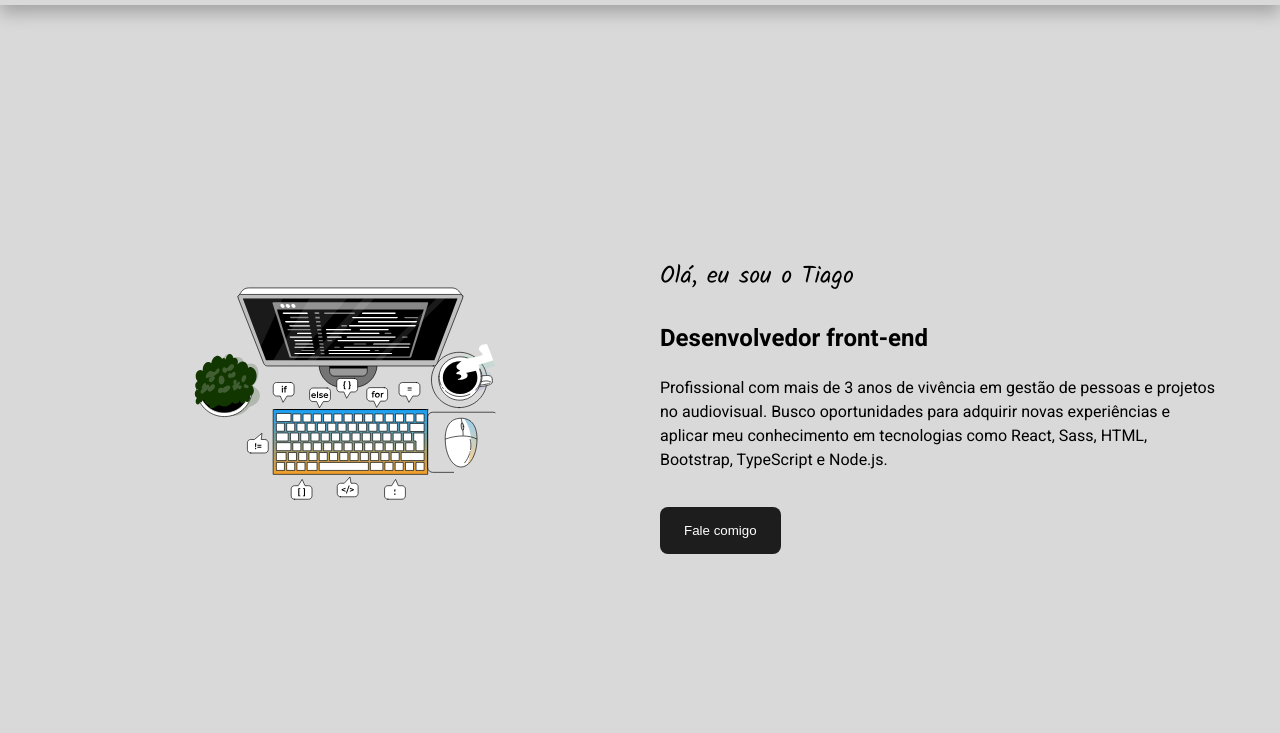
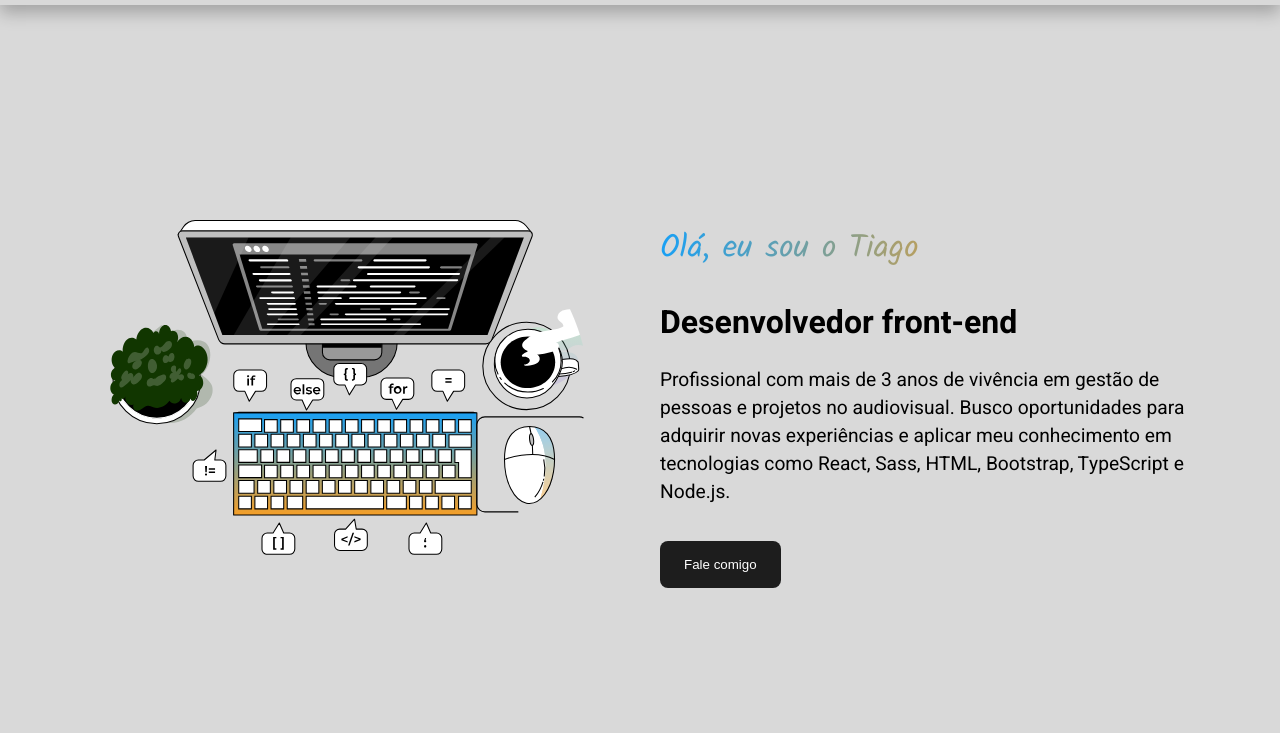
Before and after one commit to tiagocarmoo/tiago-carmo, a plain HTML site: page index.html in a window 1280 px wide. Shown: the part 67-800 px from the top of the page. Drawn offline with nearby package versions, Linux system fonts and the light colour scheme; some icons are missing.

Commit message:
change width screen

```diff
--- a/index.html
+++ b/index.html
@@ -48,7 +48,7 @@
                     <img src="./assets/pc-img.svg" alt="">
                 </div>
                 <div>
-                    <h2 class="textTest">Olá, eu sou o Tiago</h2>
+                    <h2 class="titleHello">Olá, eu sou o Tiago</h2>
                     <h1>Desenvolvedor front-end</h1>
                     <p>Profissional com mais de 3 anos de vivência em gestão de pessoas e projetos no audiovisual. Busco
                         oportunidades para adquirir novas experiências e aplicar meu conhecimento em tecnologias como
--- a/style.css
+++ b/style.css
@@ -117,13 +117,13 @@ header img {
     margin: 25px 0 20px;
 }
 
-.textTest {
+.titleHello {
     font-family: "Kalam", cursive;
     font-weight: 400;
-    /* background-size: 65%;
+    background-size: 65%;
     background-image: linear-gradient(90deg, rgba(55,52,110,1) 0%, rgba(255,255,255,1) 0%, rgba(24,160,245,1) 0%, rgba(245,159,39,1) 100%);
     -webkit-background-clip: text;
-    color: transparent; */
+    color: transparent;
 }
 
 .btnContact {
--- a/styleResponsive.css
+++ b/styleResponsive.css
@@ -83,6 +83,10 @@
         padding: 4rem 3rem;
     }
 
+    #home img {
+        width: 400px;
+    }
+
     #about {
         /* height: 100vh; */
         display: grid;
@@ -100,7 +104,7 @@
 
     #projects {
         gap: 70px;
-        padding: 4rem 3rem;
+        padding: 7rem 3rem;
     }
 
     .projectsContainer {
@@ -139,6 +143,23 @@
         padding: 1.5rem 5rem;
     }
 
+    #home img {
+        width: 488px;
+    }
+
+    #home h1 {
+        font-size: 2rem;
+
+    }
+
+    .titleHello {
+        font-size: 2rem;
+    }
+
+    #home p {
+        font-size: 1.2rem;
+    }
+
     #about {
         margin: 0 5%;
     }
@@ -169,6 +190,13 @@
 }
 
 @media (min-width: 1700px) {
+
+    body main,
+    body footer {
+        max-width: 1920px;
+        margin: 0 auto;
+    }
+
     header {
         padding: 1rem 10%;
     }
```
